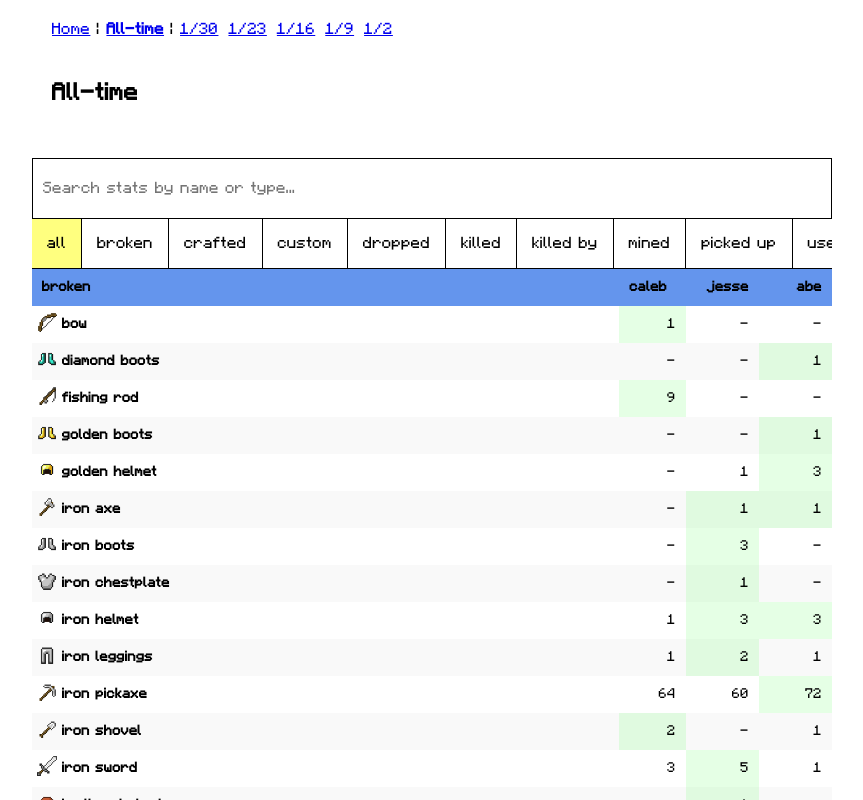
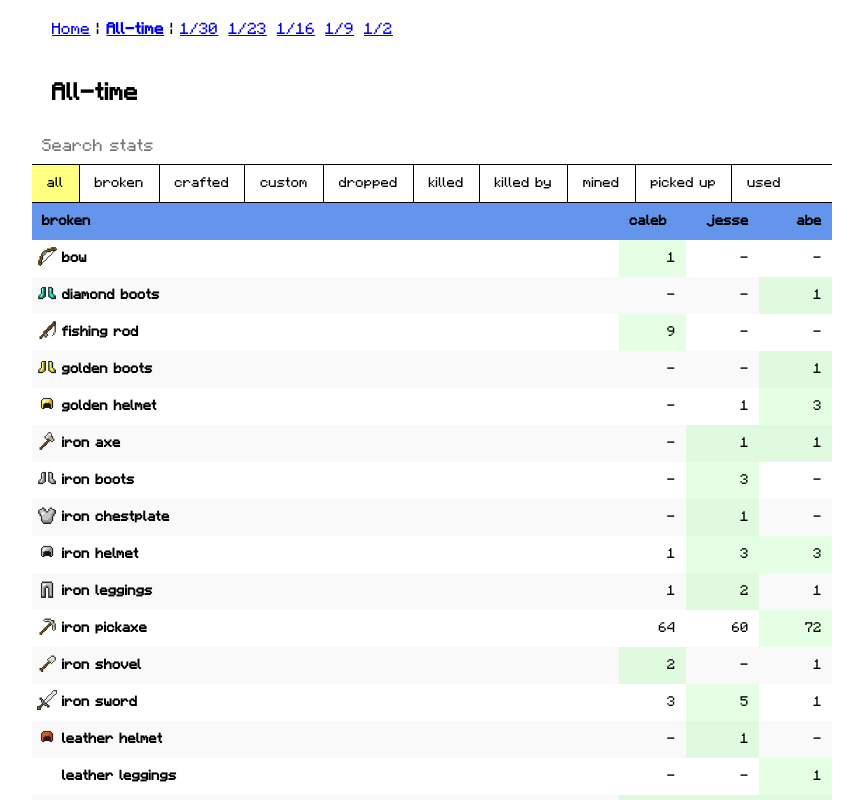
Before and after one commit to sighrobot/minegraphed, a Next.js app: page /stats in a window 1280 px wide. Shown: the top 800 px of the page, without its empty margins (208-1071 px from the left). Built offline with nearby package versions, Linux system fonts and the light colour scheme.

Commit message:
thin out sticky search and filtering

```diff
--- a/components/statsdiff.js
+++ b/components/statsdiff.js
@@ -108,7 +108,7 @@ const Stats = ({ date }) => {
         <input
           type="search"
           value={value}
-          placeholder="Search stats by name or type..."
+          placeholder="Search stats"
           onChange={handleChange}
         />
 
--- a/components/table.js
+++ b/components/table.js
@@ -6,18 +6,6 @@ const { formatCm, formatTime } = require("../lib/format");
 const Style = () => {
   return (
     <style>{`
-            input {
-              margin-top: 30px;
-                width: 100%;
-                padding: 20px 10px;
-                font-family: inherit;
-                border: none;
-                outline: 0;
-                font-size: 16px;
-                border: 1px solid black;
-                width: 100%;
-            }
-
             table {
               font-size: 14px;
                 width: 100%;
--- a/pages/stats.js
+++ b/pages/stats.js
@@ -68,7 +68,7 @@ const Stats = () => {
         <input
           type="search"
           value={value}
-          placeholder="Search stats by name or type..."
+          placeholder="Search stats"
           onChange={handleChange}
         />
 
--- a/public/style.css
+++ b/public/style.css
@@ -104,22 +104,25 @@ summary h3 {
 }
 
 .seg button {
-  font-size: 16px;
+  font-size: 14px;
   font-family: inherit;
   background: none;
-  padding: 15px 15px;
+  padding: 0 15px;
   border: none;
   cursor: pointer;
   outline: 0;
   white-space: nowrap;
-}
-
-.seg button.active {
-  background: rgba(255, 255, 0, 0.5);
+  height: 37px;
 }
 
 .seg button:hover {
   background: rgba(255, 255, 0, 0.1);
+}
+
+.seg button.active,
+.seg button:focus,
+.seg button:active {
+  background: rgba(255, 255, 0, 0.5);
 }
 
 .seg button + button {
@@ -132,3 +135,17 @@ summary h3 {
   top: 0;
   border-bottom: 1px solid black;
 }
+
+input[type="search"] {
+  border-radius: 0;
+  -webkit-appearance: none;
+  width: 100%;
+  padding: 0 10px;
+  height: 37px;
+  font-family: inherit;
+  border: none;
+  outline: 0;
+  font-size: 17px;
+  border-bottom: 1px solid black;
+  width: 100%;
+}
```
